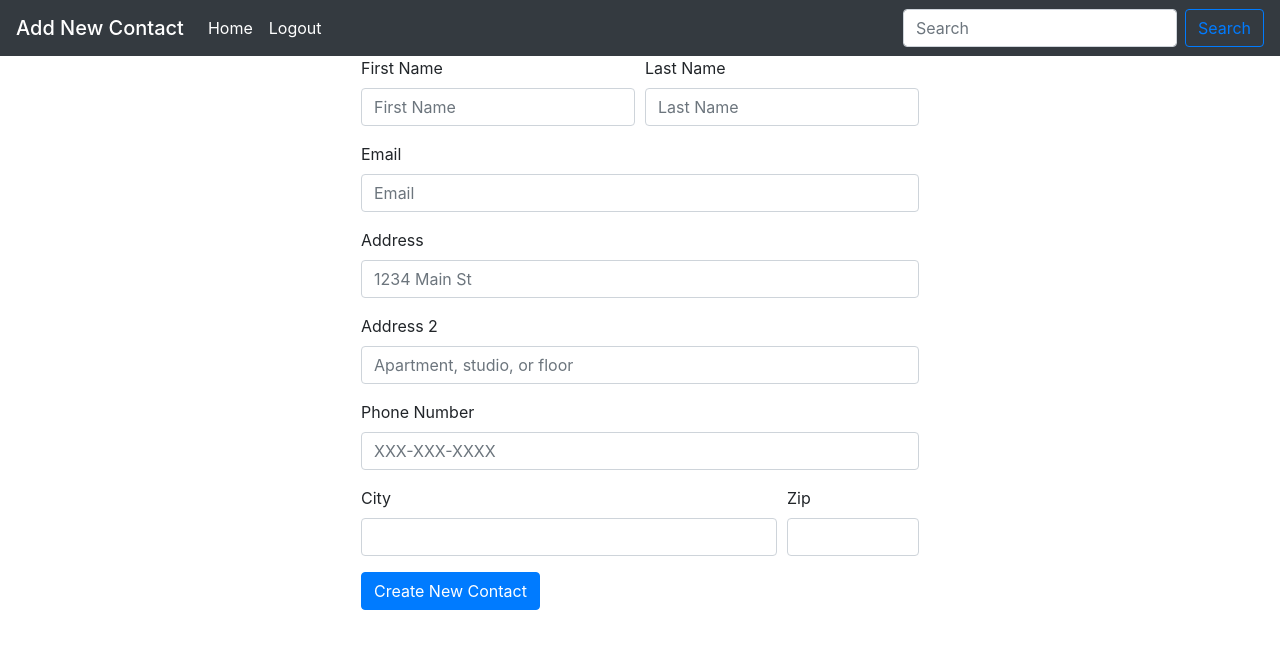
After one commit to MannyT13/cop4331group1small, a Flask app: template templates/addContact.html in a window 1280 px wide. The commit adds this page. Shown: the top 649 px of the page. Run offline with Flask 2, Linux system fonts and the light colour scheme; the template is opened without the code that fills it, so the values that code supplies are empty; parts of the project's set-up code (start-up, migrations or seed data) failed here and were passed over; some libraries are stand-ins or nearby versions.

Commit message:
Add files via upload
jinja version of the html files. Look at the bottom of each html file for explanation of implementation.

```diff
--- /dev/null
+++ b/templates/addContact.html
@@ -0,0 +1,102 @@
+{% extends 'base.html' %}
+{% block content %}
+
+  <!--Nav bar with add contact heading heading -->
+
+
+    <nav class="navbar navbar-expand-lg navbar-dark bg-dark">
+      <span class="navbar-brand mb-0 h1">Add New Contact</span>
+      <button class="navbar-toggler" type="button" data-toggle="collapse" data-target="#navbarSupportedContent" aria-controls="navbarSupportedContent" aria-expanded="false" aria-label="Toggle navigation">
+        <span class="navbar-toggler-icon"></span>
+      </button>
+
+      <div class="collapse navbar-collapse" id="navbarSupportedContent">
+        <ul class="navbar-nav mr-auto">
+          <li class="nav-item active">
+            <a class="nav-link" href=" {{ url_for('homepage') }}"> Home <span class="sr-only">(current)</span></a>
+          </li>
+          <li class="nav-item active">
+            <a class="nav-link" href="{{ url_for('logout') }}">Logout</a>
+          </li>
+        </ul>
+        <form action="{{ url_for('search') }}" method ="post" class="form-inline my-2 my-lg-0">
+          <input name="search" class="form-control mr-sm-2" type="search" placeholder="Search" aria-label="Search">
+          <button  class="btn btn-outline-primary my-2 my-sm-0" type="submit">Search</button>
+        </form>
+      </div>
+    </nav>
+
+
+
+    <!--Add contact form-->
+    <div id="formContainer" class="container">
+        <div class="row justify-content-center">
+                <form action="{{ url_for('newContact') }}" method="post">
+                        <div class="form-row">
+                          <div class="form-group col-md-6">
+                            <label for="inputFirstName">First Name</label>
+                            <input name="firstName" type="name" class="form-control" id="firstName" placeholder="First Name" required="">
+                          </div>
+                          <div class="form-group col-md-6">
+                            <label for="inputLastName">Last Name</label>
+                            <input name="lastName" type="name" class="form-control" id="lastName" placeholder="Last Name" required="">
+                          </div>
+                        </div>
+                        <div class="form-group">
+                            <label for="inputEmail">Email</label>
+                            <input name="email"type="email" class="form-control" id="email" placeholder="Email">
+                          </div>
+                        <div class="form-group">
+                          <label for="inputAddress">Address</label>
+                          <input name= "address1" type="text" class="form-control" id="inputAddress" placeholder="1234 Main St">
+                        </div>
+                        <div class="form-group">
+                          <label for="inputAddress2">Address 2</label>
+                          <input name="address2" type="text" class="form-control" id="inputAddress2" placeholder="Apartment, studio, or floor">
+                        </div>
+                        <div class="form-group">
+                            <label for="inputPhone">Phone Number</label>
+                            <input name="phone" type="text" class="form-control" id="inputPhone" placeholder="XXX-XXX-XXXX">
+                          </div>
+                        <div class="form-row">
+                          <div class="form-group col-md-9">
+                            <label for="inputCity">City</label>
+                            <input name="city" type="text" class="form-control" id="inputCity">
+                          </div>
+
+                          <div class="form-group col-md-3">
+                            <label for="inputZip">Zip</label>
+                            <input name="zipcode" type="text" class="form-control" id="inputZip">
+                          </div>
+                        </div>
+                        <button type="submit" class="btn btn-primary">Create New Contact</button>
+                      </form>
+        </div>
+    </div>
+ {% endblock %}
+
+
+
+ <!--
+    ******to grab inputs just use request.form('the name of the input grabbing')******
+
+     BACKEND: must worry about two things
+        1. navbar
+            a. homepage
+            b. logout
+            c. search
+        2. forms and where to go after contact has been added to database (see below)
+
+   1. Navbar: We must handle three things
+    a. homepage -> send the user to the homepage.html here a table with all contacts will load
+    b. logout ->  logs the user out and sends them back to login.html so,
+         return render_template('login.html')
+
+    c. search -> searches what is in input and then sends the info to search.html
+
+
+
+    2.Form: send each input to newContact.html
+    after each successful add, we should
+        return render_template('homepage.html')
+ -->
--- a/templates/base.html
+++ b/templates/base.html
@@ -14,6 +14,6 @@
     <title>Rolodex</title>
   </head>
   <body>
-    <div id="content">{% block content %}{% endblock %}</div>
+    {% block content %}{% endblock %}
   </body>
 </html>
```
Also changed, not shown: templates/homepage.html (added, +83 -0 lines), templates/login.html (+55 -13 lines), templates/main.css (added, +16 -0 lines), templates/registration.html (added, +71 -0 lines).
